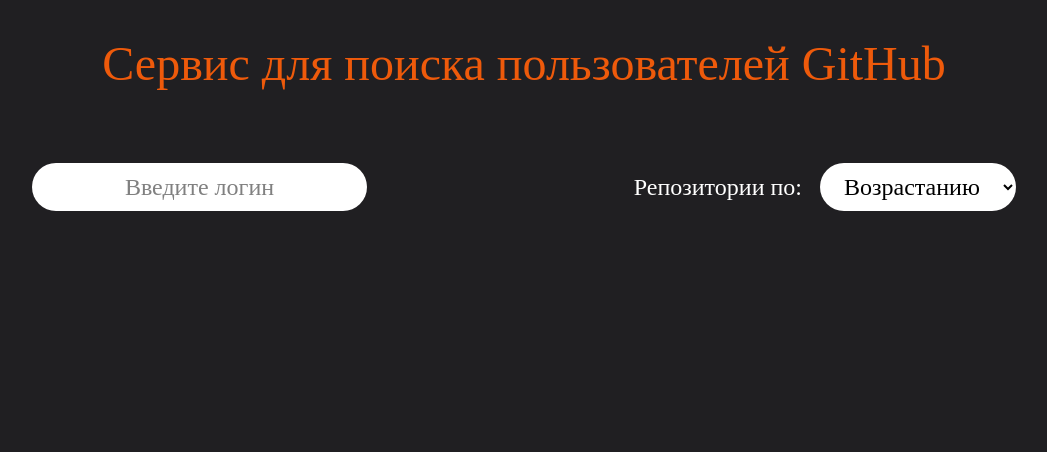
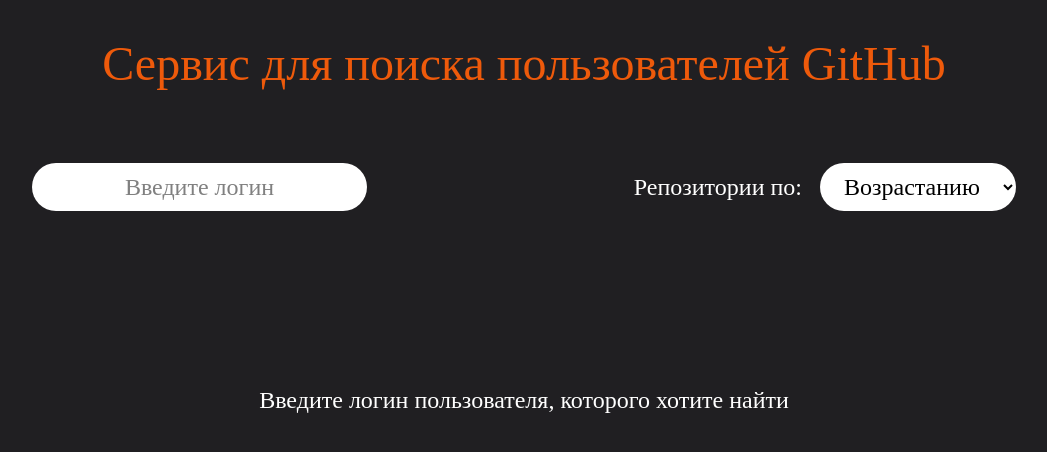
Before and after one commit to s4utner/sky-search-pro, a React (Vite) app: page / in a window 1280 px wide. Shown: the top 452 px of the page, without its empty margins (116-1163 px from the left). Built offline with nearby package versions, Linux system fonts and the light colour scheme; no server answers; a web font is replaced by a local one.

Commit message:
fix: UsersList styles

```diff
--- a/src/App.tsx
+++ b/src/App.tsx
@@ -1,5 +1,5 @@
 import { Loader, SearchBar, UsersList, ErrorMessage } from './components'
-import { useGetPopularUsersQuery, useGetUsersByLoginQuery } from './hooks'
+import { useGetUsersByLoginQuery } from './hooks'
 import { GlobalStyle } from './GlobalStyle'
 import * as styles from './AppStyle'
 import { useState } from 'react'
@@ -8,20 +8,11 @@
   const [login, setLogin] = useState('')
 
   const {
-    data: popularUsers,
-    isLoading: isPopularUsersLoading,
-    isError: isPopularUsersError,
-    isSuccess: isPopularUsersSuccess,
-  } = useGetPopularUsersQuery()
-
-  const {
     data: searchedUsers,
     isLoading: isSearchedUsersLoading,
     isError: isSearchedUsersError,
     isSuccess: isSearchedUsersSuccess,
   } = useGetUsersByLoginQuery(login)
-
-  console.log(searchedUsers)
 
   return (
     <>
@@ -30,7 +21,12 @@
         <styles.Title>Сервис для поиска пользователей GitHub</styles.Title>
         <SearchBar login={login} setLogin={(login) => setLogin(login as string)} />
         {isSearchedUsersLoading && <Loader />}
-        {isSearchedUsersSuccess && <UsersList users={searchedUsers} isSuccess={isPopularUsersSuccess} />}
+        <UsersList
+          users={searchedUsers}
+          isLoading={isSearchedUsersLoading}
+          isSuccess={isSearchedUsersSuccess}
+          isError={isSearchedUsersError}
+        />
         {isSearchedUsersError && <ErrorMessage />}
       </styles.Wrapper>
     </>
--- a/src/components/UserCard/UserCard.tsx
+++ b/src/components/UserCard/UserCard.tsx
@@ -18,13 +18,12 @@
           <styles.UserAvatar src={user.avatar_url}></styles.UserAvatar>
           <styles.UserLogin>{user.login}</styles.UserLogin>
         </styles.UserInfo>
-        <Button children={'Подробнее'} variant={'secondary'} onClick={() => setIsUserModalVisible(true)} />
+        <Button children={'Подробнее'} onClick={() => setIsUserModalVisible(true)} />
       </styles.UserCard>
       {isUserModalVisible && (
         <UserInfoModal
           avatarUrl={user.avatar_url}
           login={user.login}
-          followers={user.followers_url}
           reposUrl={user.repos_url}
           organizationsUrl={user.organizations_url}
           closeModal={() => setIsUserModalVisible(false)}
--- a/src/components/UserInfoModal/UserInfoModal.tsx
+++ b/src/components/UserInfoModal/UserInfoModal.tsx
@@ -1,5 +1,5 @@
 import { ErrorMessage, Loader } from '../../components'
-import { useGetUserFollowersQuery, useGetUserOrganizationsQuery, useGetUserRepositoriesQuery } from '../../hooks'
+import { useGetUserOrganizationsQuery, useGetUserRepositoriesQuery } from '../../hooks'
 import type { FC } from 'react'
 import closeIcon from '../../assets/img/close_icon.png'
 import * as styles from './UserInfoModalStyle'
@@ -7,27 +7,12 @@
 interface UserInfoModalProps {
   avatarUrl: string
   login: string
-  followers: string
   reposUrl: string
   organizationsUrl: string
   closeModal: () => void
 }
 
-export const UserInfoModal: FC<UserInfoModalProps> = ({
-  avatarUrl,
-  login,
-  followers,
-  reposUrl,
-  organizationsUrl,
-  closeModal,
-}) => {
-  const {
-    data: followersNumber,
-    isLoading: isFollowersNumberLoading,
-    isError: isFollowersNumberError,
-    isSuccess: isFollowersNumberSuccess,
-  } = useGetUserFollowersQuery(followers)
-
+export const UserInfoModal: FC<UserInfoModalProps> = ({ avatarUrl, login, reposUrl, organizationsUrl, closeModal }) => {
   const {
     data: organizationsNumber,
     isLoading: isOrganizationsNumberLoading,
@@ -46,16 +31,15 @@
     <styles.Background onClick={closeModal}>
       <styles.MainInfo onClick={(event) => event.stopPropagation()}>
         <styles.CloseIcon src={closeIcon} onClick={closeModal} />
-        {isFollowersNumberLoading || isOrganizationsNumberLoading || isRepositoriesNumberLoading ? (
+        {isOrganizationsNumberLoading || isRepositoriesNumberLoading ? (
           <Loader variant={'secondary'} />
-        ) : isFollowersNumberError || isOrganizationsNumberError || isRepositoriesNumberError ? (
+        ) : isOrganizationsNumberError || isRepositoriesNumberError ? (
           <ErrorMessage variant={'secondary'} />
         ) : (
           <>
             <styles.Avatar src={avatarUrl} />
             <styles.Info>
               <styles.Login href={`https://github.com/${login}`}>{login}</styles.Login>
-              {isFollowersNumberSuccess && <styles.InfoText>Подписчики: {followersNumber}</styles.InfoText>}
               {isRepositoriesNumberSuccess && <styles.InfoText>Репозитории: {repositoriesNumber}</styles.InfoText>}
               {isOrganizationsNumberSuccess && <styles.InfoText>Организации: {organizationsNumber}</styles.InfoText>}
             </styles.Info>
--- a/src/components/UsersList/UserListStyle.ts
+++ b/src/components/UsersList/UserListStyle.ts
@@ -1,11 +1,20 @@
 import { styled } from 'styled-components'
+import { UserListProps } from './UsersList'
 
-export const UsersList = styled.div`
+export const UsersList = styled.div<UserListProps>`
   margin-top: 32px;
-  display: grid;
+  display: ${({ users }) => (!users || users.length < 1 ? 'flex' : 'grid')};
   grid-template-columns: 1fr 1fr;
   gap: 20px;
   padding-left: 20px;
   padding-right: 20px;
   margin-bottom: 72px;
 `
+
+export const NoUsersMessage = styled.div`
+  margin-top: 144px;
+  width: 100%;
+  text-align: center;
+  font-size: 24px;
+  color: #fff;
+`
--- a/src/components/UsersList/UsersList.tsx
+++ b/src/components/UsersList/UsersList.tsx
@@ -3,15 +3,29 @@
 import { IUser } from '../../types/types'
 import * as styles from './UserListStyle'
 
-interface UserListProps {
+export interface UserListProps {
   users: IUser[]
-  isSuccess: boolean
+  isLoading?: boolean
+  isSuccess?: boolean
+  isError?: boolean
 }
 
-export const UsersList: FC<UserListProps> = ({ users, isSuccess }) => {
+export const UsersList: FC<UserListProps> = ({ users, isLoading, isSuccess, isError }) => {
+  console.log(isSuccess)
+  console.log(!isLoading)
+  users && console.log(users.length < 1)
+  console.log(!isError)
+
   return (
-    <styles.UsersList>
-      {isSuccess && users.map((user: IUser) => <UserCard key={user.id} user={user} />)}
+    <styles.UsersList users={users}>
+      {isSuccess && users.length > 0 ? (
+        users.map((user: IUser) => <UserCard key={user.id} user={user} />)
+      ) : isSuccess && !isLoading && users.length < 1 && !isError ? (
+        <styles.NoUsersMessage>Пользователи по запросу не найдены</styles.NoUsersMessage>
+      ) : (
+        !isLoading &&
+        !isError && <styles.NoUsersMessage>Введите логин пользователя, которого хотите найти</styles.NoUsersMessage>
+      )}
     </styles.UsersList>
   )
 }
--- a/src/hooks/index.ts
+++ b/src/hooks/index.ts
@@ -1,5 +1,3 @@
-export { useGetPopularUsersQuery } from './useGetPopularUsersQuery'
 export { useGetUsersByLoginQuery } from './useGetUsersByLoginQuery'
-export { useGetUserFollowersQuery } from './useGetUserFollowersQuery'
 export { useGetUserOrganizationsQuery } from './useGetUserOrganizationsQuery'
 export { useGetUserRepositoriesQuery } from './useGetUserRepositoriesQuery'
--- a/src/hooks/useGetPopularUsersQuery.ts
+++ /dev/null
@@ -1,8 +0,0 @@
-import { useQuery } from '@tanstack/react-query'
-import { getPopularUsers } from '../services/api'
-
-export const useGetPopularUsersQuery = () =>
-  useQuery({
-    queryFn: getPopularUsers,
-    queryKey: ['users', 'popular'],
-  })
--- a/src/hooks/useGetUserFollowersQuery.ts
+++ /dev/null
@@ -1,9 +0,0 @@
-import { useQuery } from '@tanstack/react-query'
-import { getUserFollowers } from '../services/api'
-
-export const useGetUserFollowersQuery = (url: string) =>
-  useQuery({
-    queryFn: () => getUserFollowers(url),
-    queryKey: ['followers'],
-    enabled: !!url,
-  })
--- a/src/services/api.ts
+++ b/src/services/api.ts
@@ -1,16 +1,4 @@
 const baseUrl = 'https://api.github.com/search/users?q='
-
-export const getPopularUsers = async () => {
-  const response = await fetch(`${baseUrl}tom+repos:%3E42+followers:%3E1000`)
-
-  if (!response.ok) {
-    console.log('Произошла ошибка')
-  }
-
-  const popularUsersObject = await response.json()
-  const popularUsers = popularUsersObject.items
-  return popularUsers
-}
 
 export const getUsersByLogin = async (login: string) => {
   const response = await fetch(`${baseUrl}${login}`)
@@ -22,18 +10,6 @@
   const usersObject = await response.json()
   const users = usersObject.items
   return users
-}
-
-export const getUserFollowers = async (url: string) => {
-  const response = await fetch(url)
-
-  if (!response.ok) {
-    console.log('Произошла ошибка')
-  }
-
-  const followers = await response.json()
-  const followersNumber: number = followers.length
-  return followersNumber
 }
 
 export const getUserRepositories = async (url: string) => {
```
